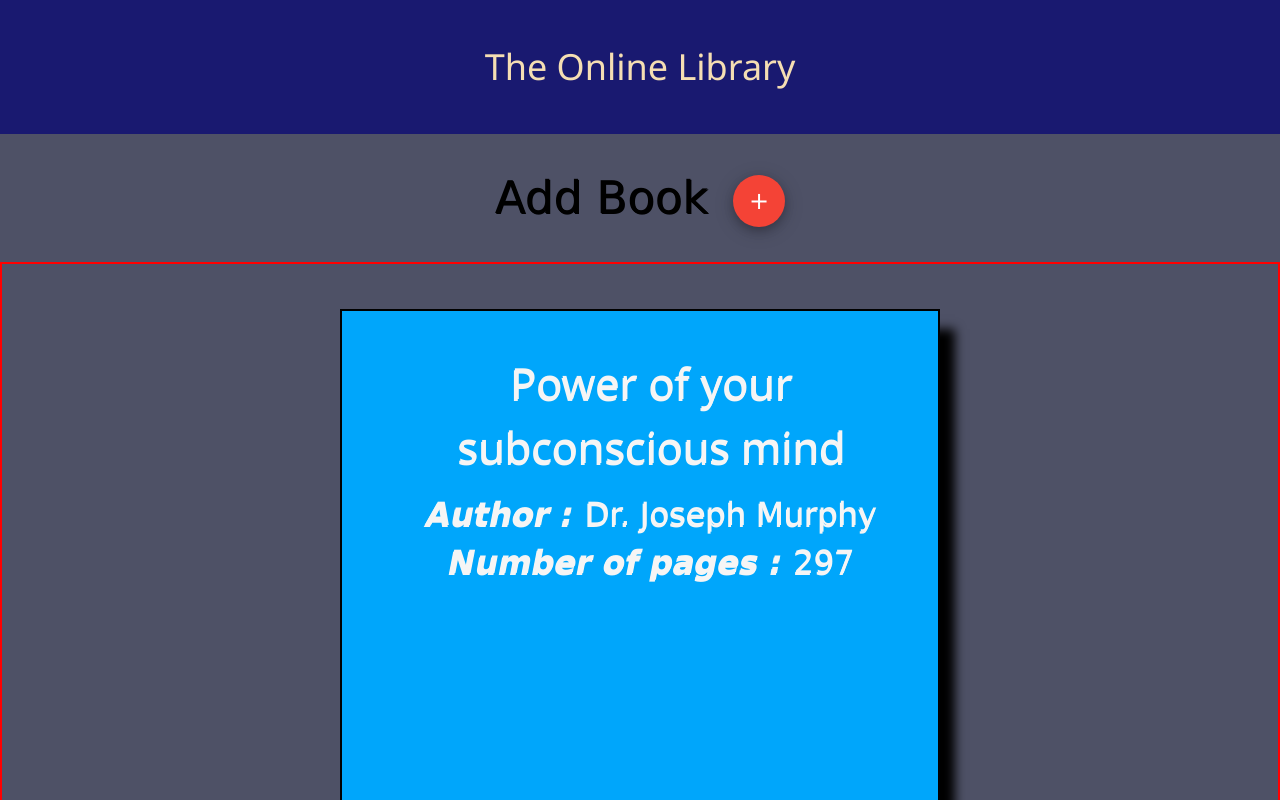
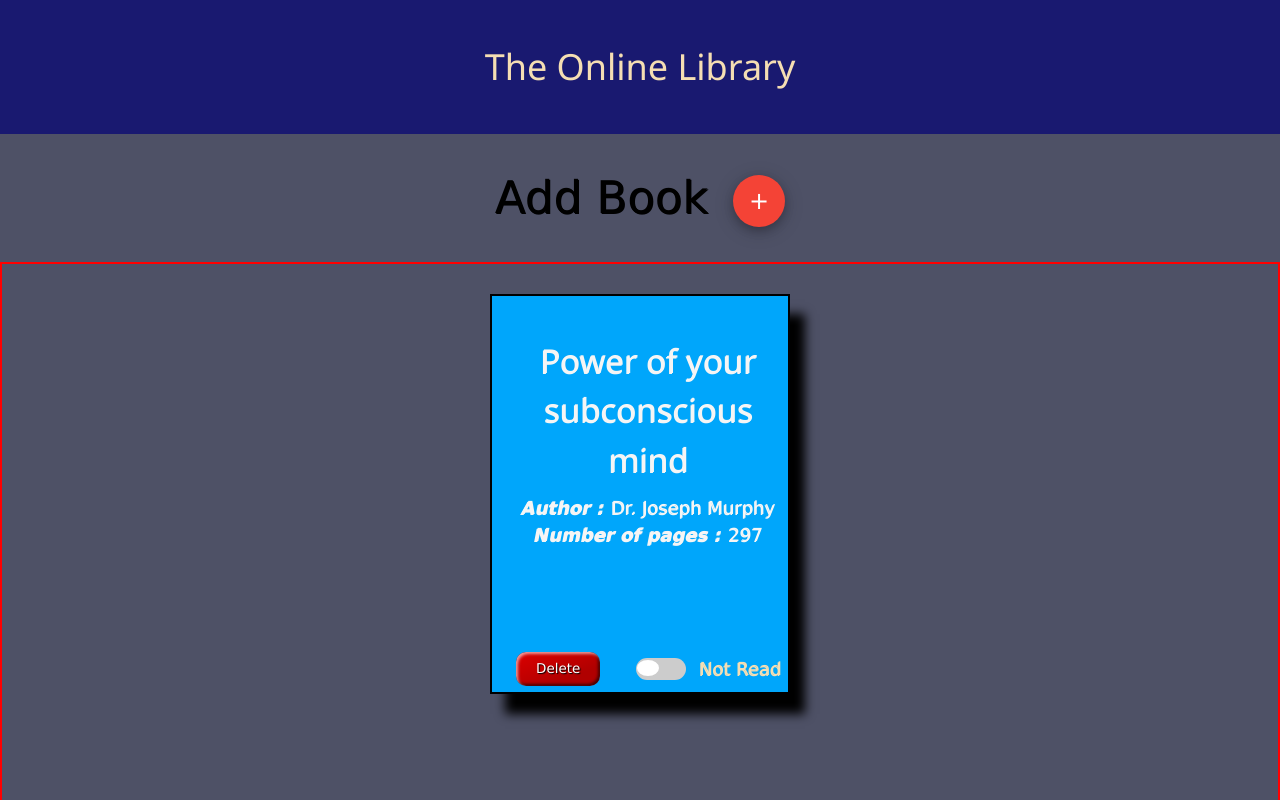
Before and after one commit to Raviteja-bh/My-Library, a plain HTML site: page index.html in a window 1280 px wide. Shown: the top 800 px of the page. Drawn offline with nearby package versions, Linux system fonts and the light colour scheme.

Commit message:
Improved code

```diff
--- a/style.css
+++ b/style.css
@@ -78,12 +78,12 @@ header {
 .container {
     height: 100vh;
     margin: 0;
-    padding: 3rem;
+    padding: 2rem;
     display: grid;
     border: 2px solid red;
-    grid-template-columns: repeat(auto-fit, minmax(500px, 600px));
-    gap: 1.5rem;
-    justify-content: center;
+    grid-template-columns: repeat(auto-fit, minmax(500px, 1fr));
+    justify-items: center;
+    gap: 35px;
 
 }
 
@@ -94,11 +94,13 @@ header {
     justify-content: space-between;
     padding: 0.4rem;
     padding-top: 2rem;
-    padding-left: 2rem;
+    padding-left: 1.6rem;
     /* background-image: linear-gradient(#6513ad, #5e278f); */
     background-color: #00A6FB;
     color: whitesmoke;
     box-shadow: 15px 20px 10px black;
+    height: 400px;
+    width: 300px;
 }
 
 .plug {
@@ -116,7 +118,7 @@ header {
   border: 0;
   line-height: 2.5;
   padding: 0 20px;
-  font-size: 1rem;
+  font-size: 0.9rem;
   text-align: center;
   color: #fff;
   text-shadow: 1px 1px 1px #000;
@@ -132,20 +134,20 @@ header {
 }
 
 .sub-items > p {
-    font-size: xx-large;
+    font-size: large;
 }
 
 .sub-items > h2 {
-  font-size: 43px;
+  font-size: 33px;
 }
 
 .sub-items {
   text-align: center;
-  text-shadow: -1px 2px ;
+  text-shadow: -1px 1px ;
 }
 
 #not-read {
-  text-shadow: -1px 2px ;
+  text-shadow: -1px 1px ;
 }
 
 .addBook {
@@ -161,7 +163,7 @@ header {
 }
 
 .not-read, .read {
-  font-size: 1.6rem;
+  font-size: 1.2rem;
   padding-left: 14px;
   color: wheat;
 }
```
